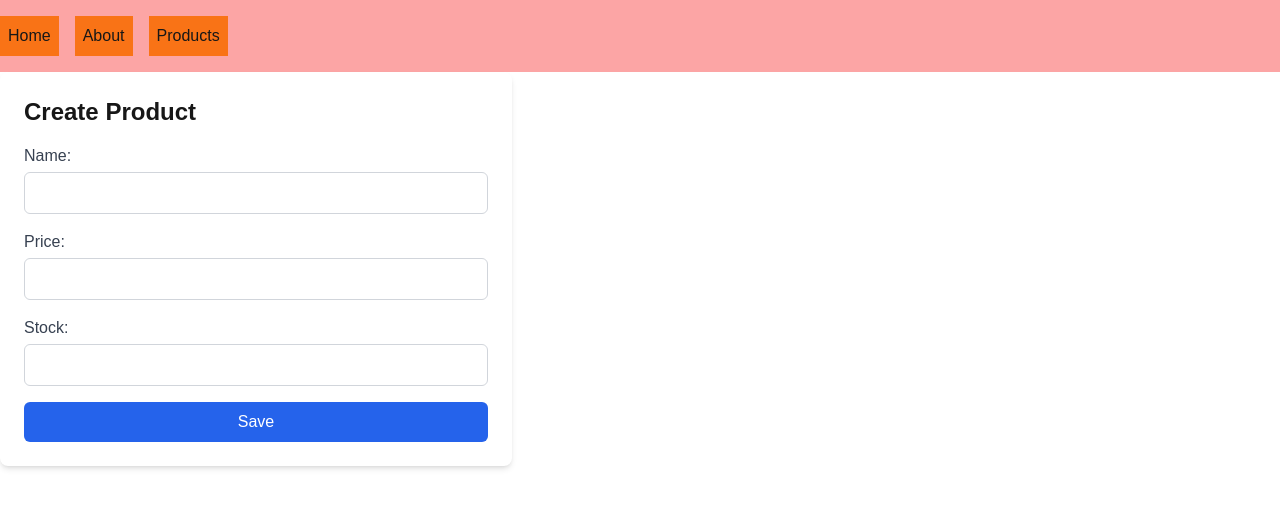
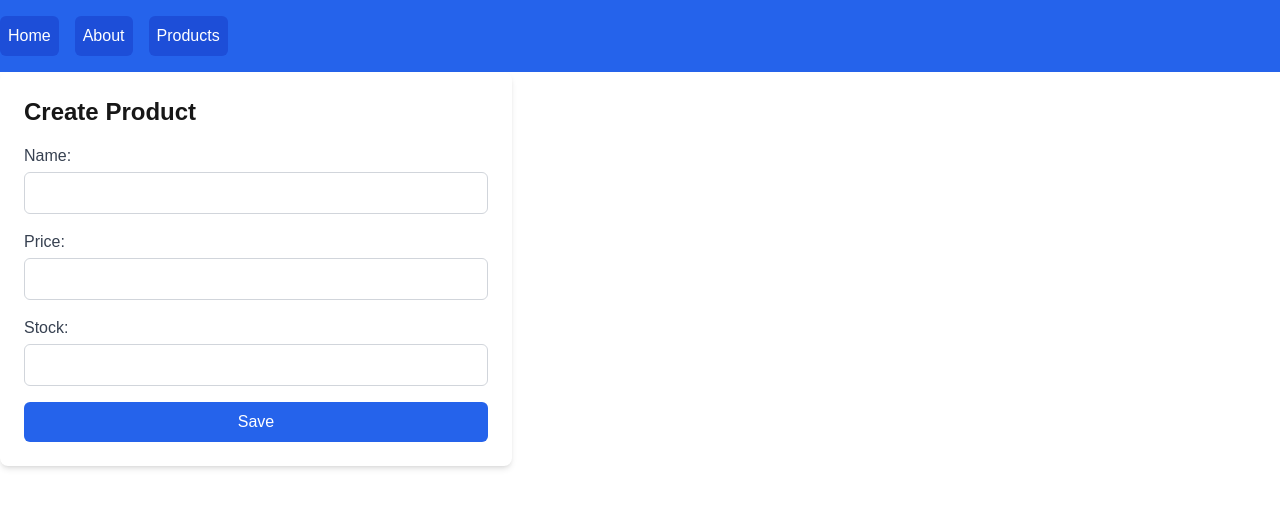
Before and after one commit to aarslantas/server-components-project, a Next.js app: page /products/create in a window 1280 px wide. Shown: the top 508 px of the page. Built offline with nearby package versions, Linux system fonts and the light colour scheme.

Commit message:
update header

```diff
--- a/components/Header.tsx
+++ b/components/Header.tsx
@@ -2,15 +2,15 @@ import Link from "next/link";
 
 function Header() {
   return (
-    <header className="bg-red-300 py-4">
+    <header className="bg-blue-600 py-4">
       <ul className="flex gap-4">
-        <li className="p-2 bg-orange-500">
+        <li className="p-2 bg-blue-700 text-white hover:bg-blue-500 rounded-md">
           <Link href="/">Home</Link>
         </li>
-        <li className="p-2 bg-orange-500">
+        <li className="p-2 bg-blue-700 text-white hover:bg-blue-500 rounded-md">
           <Link href="/about">About</Link>
         </li>
-        <li className="p-2 bg-orange-500">
+        <li className="p-2 bg-blue-700 text-white hover:bg-blue-500 rounded-md">
           <Link href="/products">Products</Link>
         </li>
       </ul>
--- a/components/ProductForm.tsx
+++ b/components/ProductForm.tsx
@@ -44,7 +44,7 @@ export default function ProductForm({ product }: { product?: any }) {
   );
 
   const router = useRouter();
-  const formRef = useRef<HTMLFormElement>(null); // Form'a referans ekliyoruz
+  const formRef = useRef<HTMLFormElement>(null);
 
   useEffect(() => {
     let timer: NodeJS.Timeout;
--- a/components/ProductList.tsx
+++ b/components/ProductList.tsx
@@ -32,12 +32,14 @@ export default async function ProductList() {
                 {product.stock}
               </td>
               <td className="border border-gray-300 px-4 py-2 flex justify-between gap-4">
-                <Link
+                {/* <Link
                   href={`/products/${product.id}/edit`}
                   className=" flex-1 bg-yellow-300  py-2"
                 >
                   Edit
-                </Link>
+                </Link> */}
+
+                <span>Edit</span>
                 {/* <button className=" flex-1 bg-red-300  py-2">Delete</button> */}
                 {/* <DeleteModal id={product.id} /> */}
               </td>
--- a/lib/data.ts
+++ b/lib/data.ts
@@ -11,7 +11,7 @@ export function connectToDatabase() {
 export async function getAllProducts() {
   const db = connectToDatabase(); // Her işlem için yeni bağlantı
   try {
-    await new Promise((resolve) => setTimeout(resolve, 5000));
+    await new Promise((resolve) => setTimeout(resolve, 3000));
     const stmt = db.prepare("SELECT * FROM products");
     const products = stmt.all();
     return products;
```
